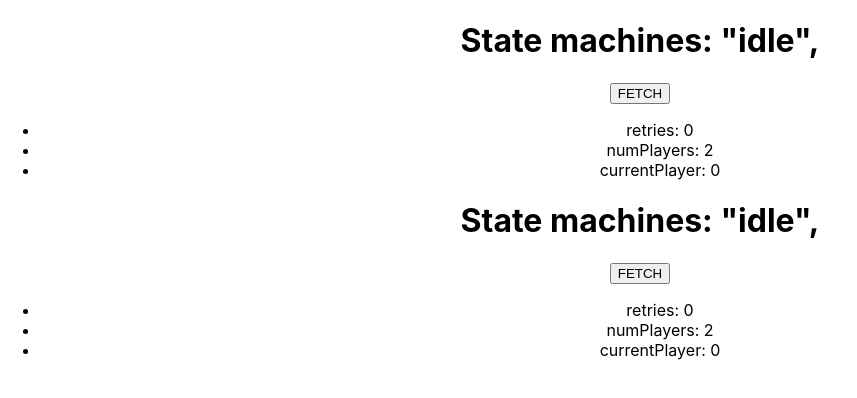
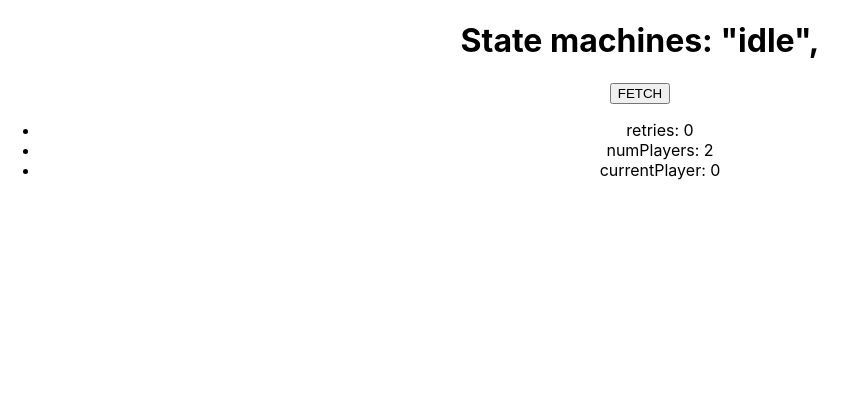
Before and after one commit to jonasholbech/risk, a React (Create React App) app: page / in a window 1280 px wide. Shown: the top 398 px of the page, without its empty margins (0-857 px from the left). Built offline with nearby package versions, Linux system fonts and the light colour scheme.

Commit message:
hmm, no clue

```diff
--- a/src/Test.js
+++ b/src/Test.js
@@ -1,12 +1,18 @@
 import React, { useState, useContext } from "react";
 import { MachineContext } from "./statemachines/MachineProvider";
-import RISKMachine from "./statemachines/Risk";
+//import RISKMachine from "./statemachines/Risk";
 //test  om state er det samme i multiple components (det er det ikke, noget med at abbonnere på service)
 export default function Test(props) {
-  const [state, send, machineService] = useContext(MachineContext);
-  console.log(state);
-  console.log(machineService);
+  const [state, send] = useContext(MachineContext);
+  /*console.log(state);
+  state.actions.forEach(action => {
+    if (["idleExit"].includes(action.type)) {
+      console.log("CAUGHT IDLE EXIT");
+      state.context.currentPlayer = 100;
+    }
+  });*/
   const [initalTroops, setInitialTroops] = useState(null);
+
   //const machine = useMachine(RISKMachine);
 
   /*const [, , service] = useService(x, {
@@ -27,12 +33,16 @@ export default function Test(props) {
         State machines: {JSON.stringify(state.value)}, {initalTroops}
       </h1>
       {state.nextEvents.map(next => {
-        return <button onClick={() => send(next)}>{next}</button>;
+        return (
+          <button key={next} onClick={() => send(next)}>
+            {next}
+          </button>
+        );
       })}
       <ul>
         {contexts.map(ctx => {
           return (
-            <li>
+            <li key={ctx.name}>
               {ctx.name}: {ctx.value}
             </li>
           );
--- a/src/TestWrapper.js
+++ b/src/TestWrapper.js
@@ -11,7 +11,6 @@ export default function TestWrapper(props) {
     <MachineProvider machineInstance={machineInstance}>
       <div>
         <Test />
-        <Test />
       </div>
     </MachineProvider>
   );
--- a/src/statemachines/Risk.js
+++ b/src/statemachines/Risk.js
@@ -22,11 +22,13 @@ const RISKMachine = Machine(
     },
     states: {
       idle: {
+        exit: ["idleExit"],
         on: {
           FETCH: "loading"
         }
       },
       loading: {
+        exit: ["loadingExit"],
         on: {
           RESOLVE: "addPlayers",
           REJECT: "failure"
```
